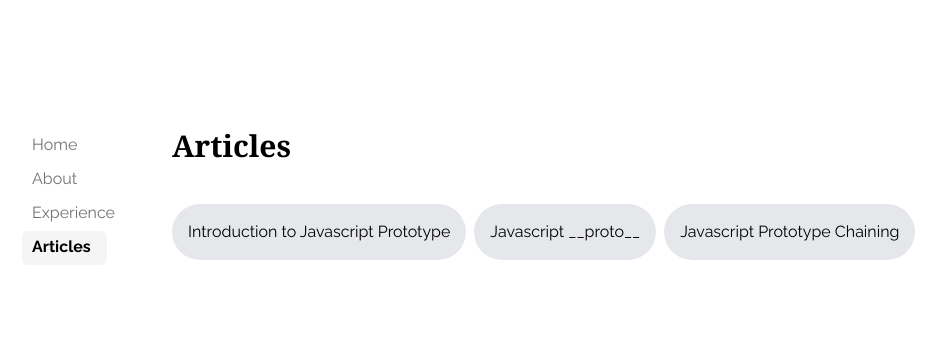
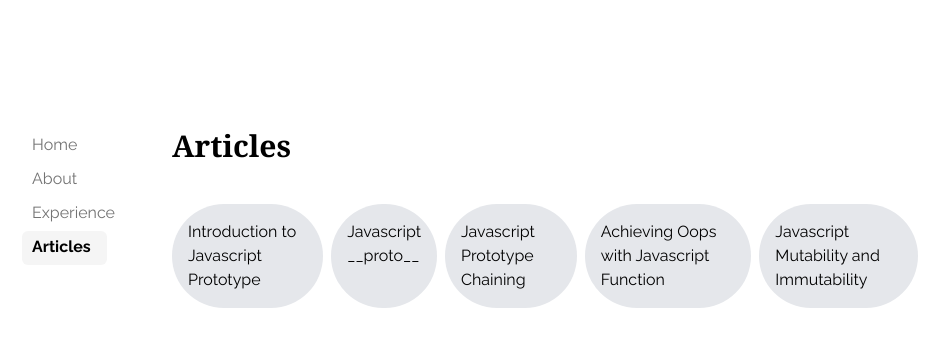
Before and after one commit to yogai53/my-website, a Next.js app: page /articles in a window 1280 px wide. Shown: the top 346 px of the page, without its empty margins (170-1119 px from the left). Built offline with nearby package versions, Linux system fonts and the light colour scheme.

Commit message:
Adding new articles

```diff
--- a/pages/articles.tsx
+++ b/pages/articles.tsx
@@ -17,6 +17,14 @@ const articles: IArticle[] = [
   {
     title: "Javascript Prototype Chaining",
     link: "https://medium.com/@p.yoganandan/javascript-prototype-chaining-b457caaf2358",
+  },
+  {
+    title: "Achieving Oops with Javascript Function",
+    link: "https://medium.com/@p.yoganandan/achieving-oops-with-function-e2a55a2e9e57",
+  },
+  {
+    title: "Javascript Mutability and Immutability",
+    link: "https://medium.com/@p.yoganandan/mutable-and-immutable-30b71f8e726e",
   },
 ];
 
```
